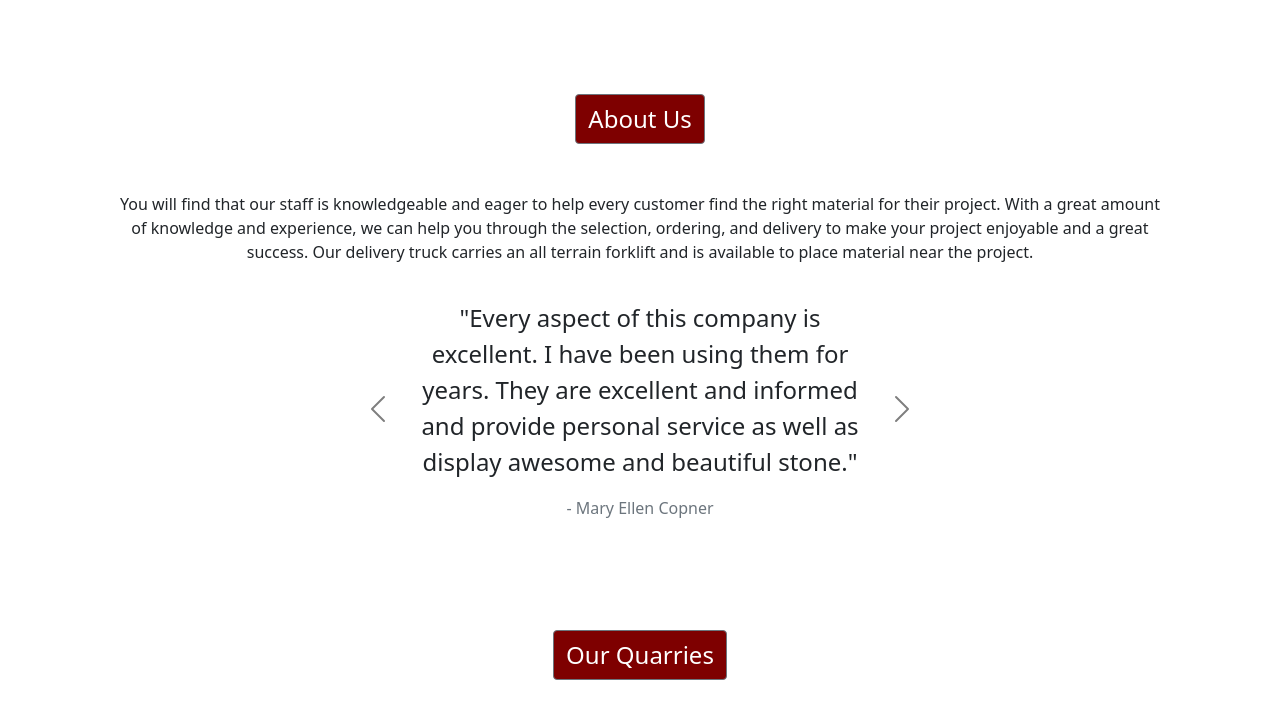
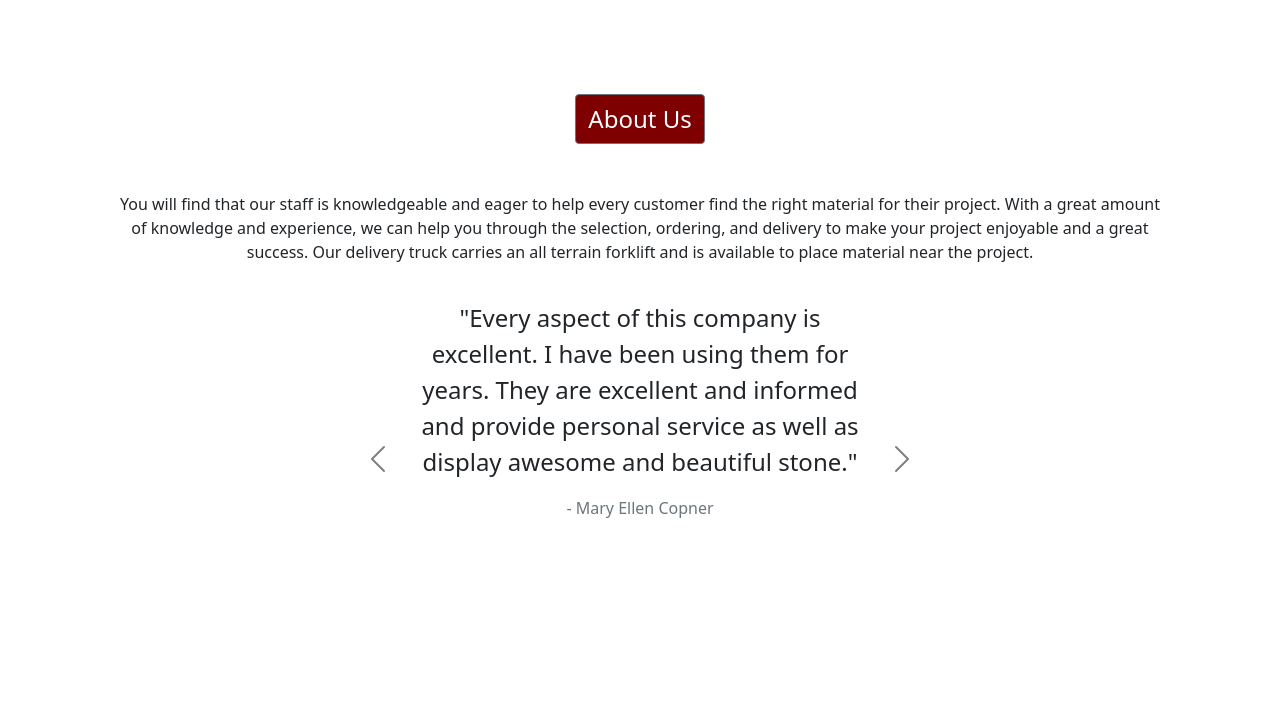
Before and after one commit to PeterBachman100/Cascade-Stone-Supply, a plain HTML site: page index.html in a window 1280 px wide. Shown: the part 2017-2742 px from the top of the page. Drawn offline with nearby package versions, Linux system fonts and the light colour scheme.

Commit message:
Fix testimonial height

```diff
--- a/index.html
+++ b/index.html
@@ -127,7 +127,7 @@
       <div class="row">
         <div class="col-12 col-lg-8 col-xl-6 mx-auto">
           <div id="testimoniesCarousel" class="carousel slide mx-auto mb-5 carousel-dark" data-ride="carousel">
-            <div class="carousel-inner py-3" style="height:250px;">
+            <div class="carousel-inner py-3" style="height:350px;">
               <div class="carousel-item">
                 <div class="w-75 mx-auto text-center">
                   <p class="fs-4">"Awesome stone yard. The best staff I've ever worked with. Must stop in and check them out!"</p>
```
